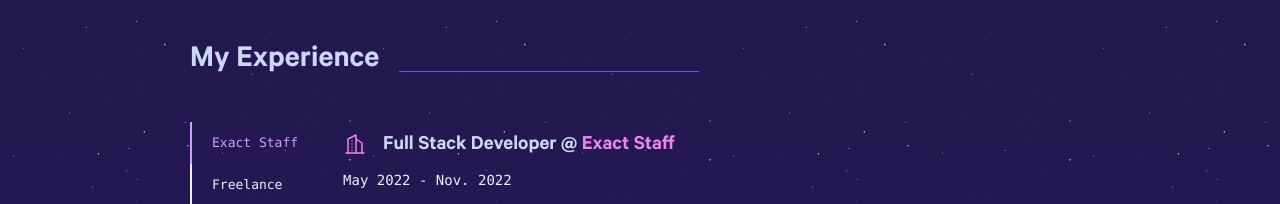
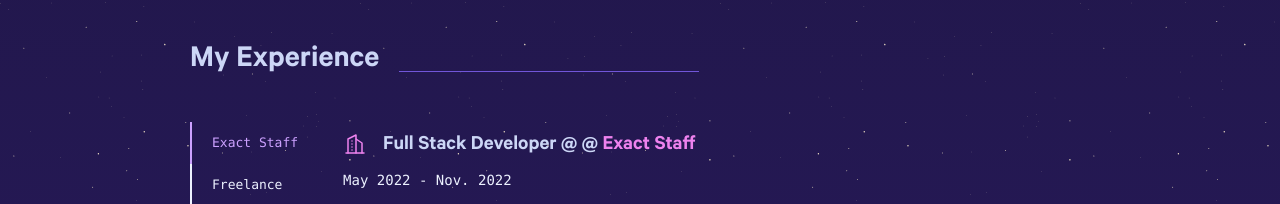
Before and after one commit to neillydev/v2, a Next.js app: page / in a window 1280 px wide. Shown: the part 1582-1786 px from the top of the page. Built offline with nearby package versions, Linux system fonts and the light colour scheme.

Commit message:
add companyName as valid parameter for conditional rendering

```diff
--- a/src/components/ExperienceCard.tsx
+++ b/src/components/ExperienceCard.tsx
@@ -15,7 +15,7 @@ const ExperienceCard = ({ title, duration, achievements, company, companyName, c
             <div className={styles.experienceBodyItem}>
                 <div className={styles.experienceTitle}>
                     {company && <BuildingSvg />}
-                    <h3>{title} {company && <span className={styles.companyName}><a href={`${companyLink}`} target='_blank' rel="noopener noreferrer">{companyName}</a></span>}</h3>
+                    <h3>{title} @ {(company || companyName) && <span className={styles.companyName}><a href={`${company ? companyLink : ''}`} target='_blank' rel="noopener noreferrer">{companyName}</a></span>}</h3>
                 </div>
                 <p>{duration}</p>
                 <ul>
```
